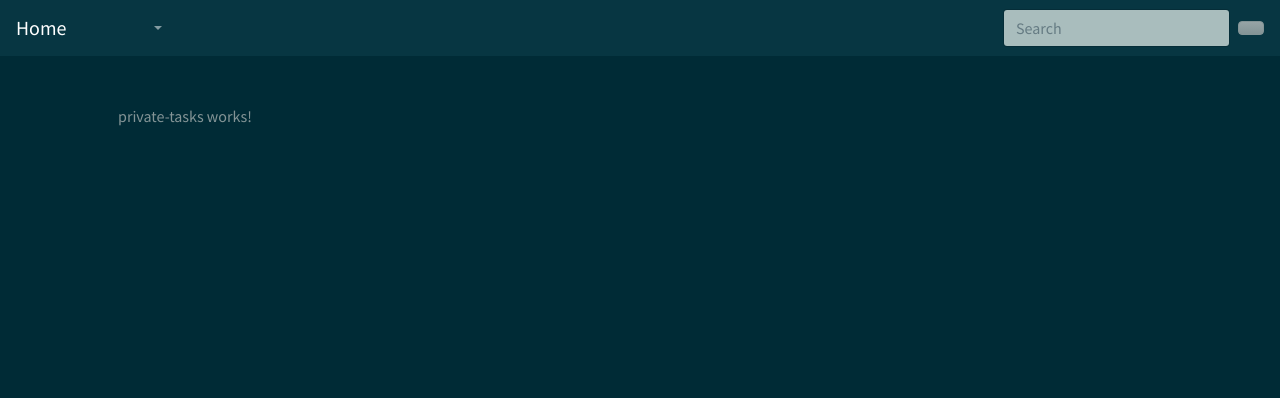
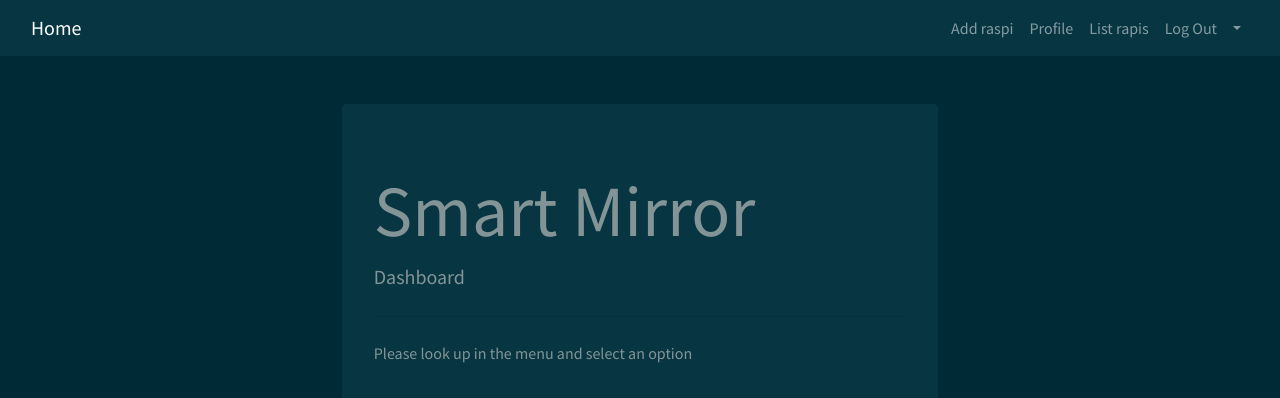
Before and after one commit to pellax/AngularWebAPP, an Angular app: page /private in a window 1280 px wide. Shown: the top 398 px of the page. Built offline with nearby package versions, Linux system fonts and the light colour scheme; no server answers; sample sign-in values are in the browser's storage.

Commit message:
login sign up funcionando

```diff
--- a/src/app/app.component.css
+++ b/src/app/app.component.css
@@ -2,3 +2,7 @@
 {
 
 }
+ul.left-ul{
+
+    float:right;
+}
--- a/src/app/app.component.html
+++ b/src/app/app.component.html
@@ -1,17 +1,18 @@
 <nav class="navbar navbar-expand-lg navbar-dark bg-dark">
+  <div class="container-fluid">
   <a class="navbar-brand" href="#">Home</a>
   <button class="navbar-toggler" type="button" data-toggle="collapse" data-target="#navbarColor02" aria-controls="navbarColor02" aria-expanded="false" aria-label="Toggle navigation">
     <span class="navbar-toggler-icon"></span>
   </button>
 
   <div class="collapse navbar-collapse" id="navbarColor02">
-    <ul class="navbar-nav mr-auto">
+    <ul class="navbar-nav ml-auto">
       <li class="nav-item active">
         <a class="nav-link" href="#">
           <span class="sr-only">(current)</span>
         </a>
       </li>
-      <ng-container *ngIf="authService.loggedIn();else loggedIn">
+      <ng-container *ngIf="!authService.loggedIn();else loggedIn">
       <li class="nav-item">
         <a class="nav-link" href="#"></a>
       </li>
@@ -22,16 +23,26 @@
         <a class="nav-link" href="#"></a>
       </li>
     </ng-container>
+
     <ng-template #loggedIn>
+
     <li class="nav-item">
-      <a class="nav-link" href="#">Add raspi</a>
+      <a class="nav-link"  routerLink="/addRaspi"routerLinkActive="active" href="#">Add raspi</a>
     </li>
     <li class="nav-item">
-      <a class="nav-link" href="#">Profile</a>
+      <a class="nav-link" routerLink="/profile"routerLinkActive="active" href="#">Profile</a>
     </li>
+    <li class="nav-item">
+      <a class="nav-link" routerLink="/ListRapis"routerLinkActive="active" href="#">List rapis</a>
+    </li>
+
+
+    <ng-container>
     <li class="nav-item">
       <a class="nav-link" (click) = authService.logOut()  style= "cursor:pointer" href="#">Log Out</a>
     </li>
+  </ng-container>
+
   </ng-template>
       <li class="nav-item dropdown">
         <a class="nav-link dropdown-toggle" data-toggle="dropdown" href="#" role="button" aria-haspopup="true" aria-expanded="false"></a>
@@ -44,11 +55,12 @@
         </div>
       </li>
     </ul>
-    <form class="form-inline my-2 my-lg-0">
+   <!-- <form class="form-inline my-2 my-lg-0">
       <input class="form-control mr-sm-2" type="text" placeholder="Search">
       <button class="btn btn-secondary my-2 my-sm-0" type="submit"></button>
-    </form>
+    </form>-->
   </div>
+</div>
 </nav>
 
   <!-- Container element -->
--- a/src/app/components/private-tasks/private-tasks.component.html
+++ b/src/app/components/private-tasks/private-tasks.component.html
@@ -1 +1,12 @@
-<p>private-tasks works!</p>
+<div class="row">
+    <div class="col-lg-7 mx-auto ">
+        <div class="jumbotron">
+            <h1 class="display-3">Smart Mirror</h1>
+            <p class="lead">Dashboard</p>
+            <hr class="my-4">
+            <p>Please look up in the menu and select an option </p>
+            <p class="lead">
+
+            </p>
+          </div>
+</div>
--- a/src/app/services/tasks.service.ts
+++ b/src/app/services/tasks.service.ts
@@ -7,6 +7,7 @@ import { Injectable } from '@angular/core';
 })
 export class TasksService {
   private URL = 'http://localhost:3000'
+
   constructor(
     private http: HttpClient
 
@@ -17,4 +18,5 @@ export class TasksService {
   getPrivateTasks(){
     return this.http.get<any>(this.URL+'/private-tasks');
   }
+
 }
--- a/src/app/services/token-interceptor.service.ts
+++ b/src/app/services/token-interceptor.service.ts
@@ -13,10 +13,10 @@ export class TokenInterceptorService implements HttpInterceptor {
 {
   const tokenizeRequest = req.clone({
     setHeaders:{
-      Authorization:'Bearer ${this.AuthSerice.getToken()}'
+      Authorization:'Bearer ${this.authService.getToken()}'
 
     }
-  })
+  });
   return next.handle(tokenizeRequest);
 }
 
```
